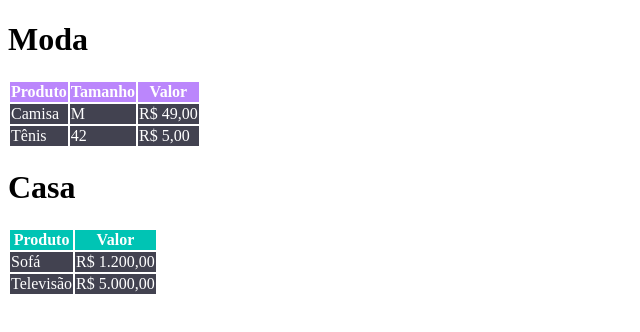
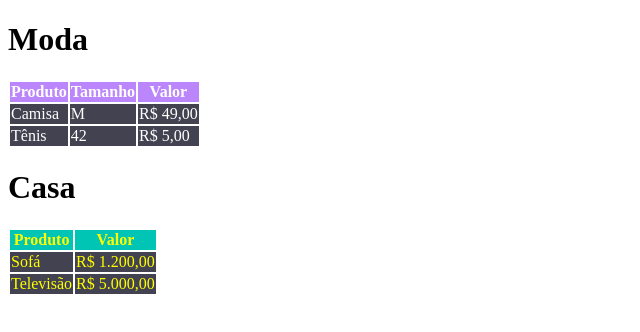
Before and after one commit to camila-sousa/desafio4-tabelaestilizada, a plain HTML site: page index.html in a window 1280 px wide. Shown: the whole page, without its empty margins (0-640 px from the left). Drawn offline with Linux system fonts and the light colour scheme.

Commit message:
mudando branco para amarelo

```diff
--- a/style.css
+++ b/style.css
@@ -12,5 +12,5 @@
 
 .produtos-casa tr {
     background-color:#424250;
-    color: #ffff
+    color:yellow
 }
```
